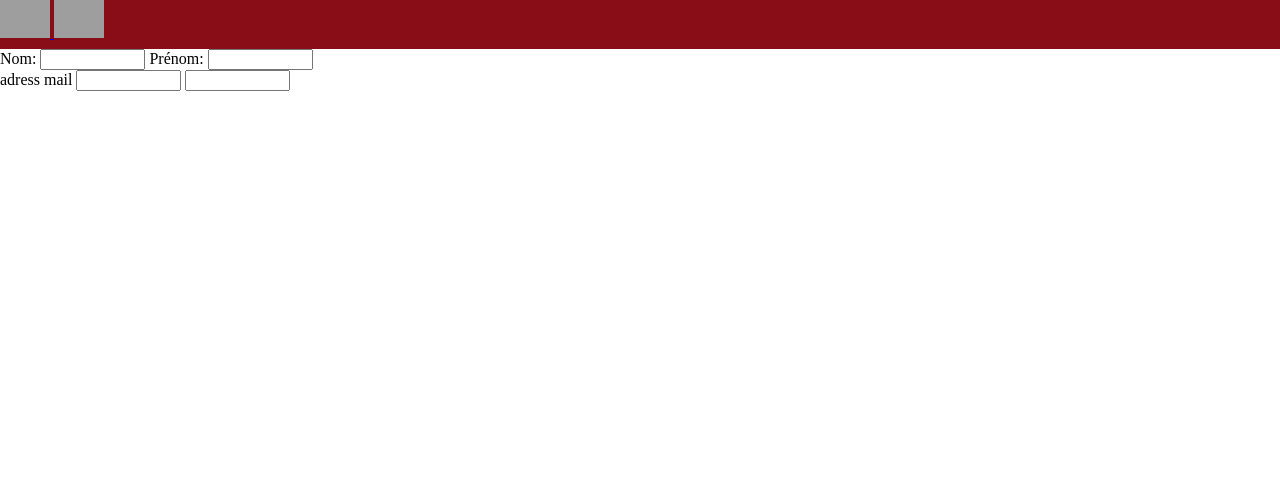
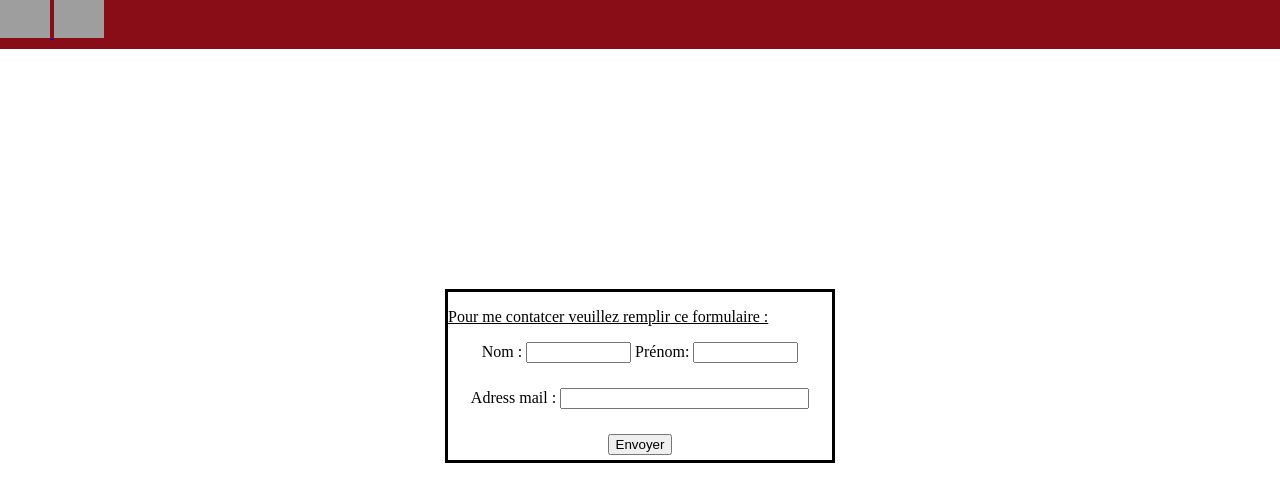
Before and after one commit to AlexandreCare/Mon-site, a PHP site: page /Formulaire.html in a window 1280 px wide. Shown: the top 502 px of the page. Run offline with PHP 8.4, Linux system fonts and the light colour scheme; grey boxes are pictures that could not be loaded.

Commit message:
ajout du formulaire

```diff
--- a/Formulaire.css
+++ b/Formulaire.css
@@ -15,3 +15,32 @@ body {
 	margin : 0;
 	background-repeat: round;
 }
+.center{
+	text-align: center;
+	margin: 0 auto;
+}
+
+.right{
+    text-align: right;
+}
+
+.left{
+    text-align: left;
+}
+.bandeau{
+	height: 30%;
+	width: 100%;
+}
+.border{
+	border-color: black;
+	border: 3px solid;
+	background-color: white;
+}
+.cube{
+	width: 30%;
+	height: 21%;
+}
+.espace{
+	width: 100%;
+	height: 15%;
+}
--- a/Formulaire.html
+++ b/Formulaire.html
@@ -1,9 +1,9 @@
-<html lang="en">
+<html>
     <head>
+        <title>Me contacter</title>
         <meta charset="UTF-8">
         <meta name="viewport" content="width=device-width, initial-scale=1.0">
         <link rel="stylesheet" href="Formulaire.css">
-        <title>Me contacter</title>
     </head>
     <body>
         <div class="bandeau2">
@@ -14,19 +14,24 @@
                 <img class="image" src="https://www.xn--icne-wqa.com/images/icones/1/5/1leftarrow.png">
             </a>
         </div>
-        <div>
-            <div>
-                <label for="name">Nom:</label>
+        <div class="bandeau"></div>
+        <form class="center border cube">
+            <p class="left">
+                <u>Pour me contatcer veuillez remplir ce formulaire :</u>
+            </p>
+            <div class="center">
+                <label for="name">Nom :</label>
                 <input type="text" id="name" name="name"size="10">
                 <label for="name">Prénom:</label>
                 <input type="text" id="name" name="name"size="10">
+                <div class="espace"></div>
+                <label for="name">Adress mail :</label>
+                <input type="text" id="name" name="name"size="28">
             </div>
+            <div class="espace"></div>
             <div>
-                <label for="name">adress mail</label>
-                <input type="text" id="name" name="name"size="10">
-                <label for="name"> </label>
-                <input type="text" id="name" name="name"size="10">
+                <input type="submit" value="Envoyer"></p>
             </div>
-        </div>
+        </form>
     </body>
 </html>
```
